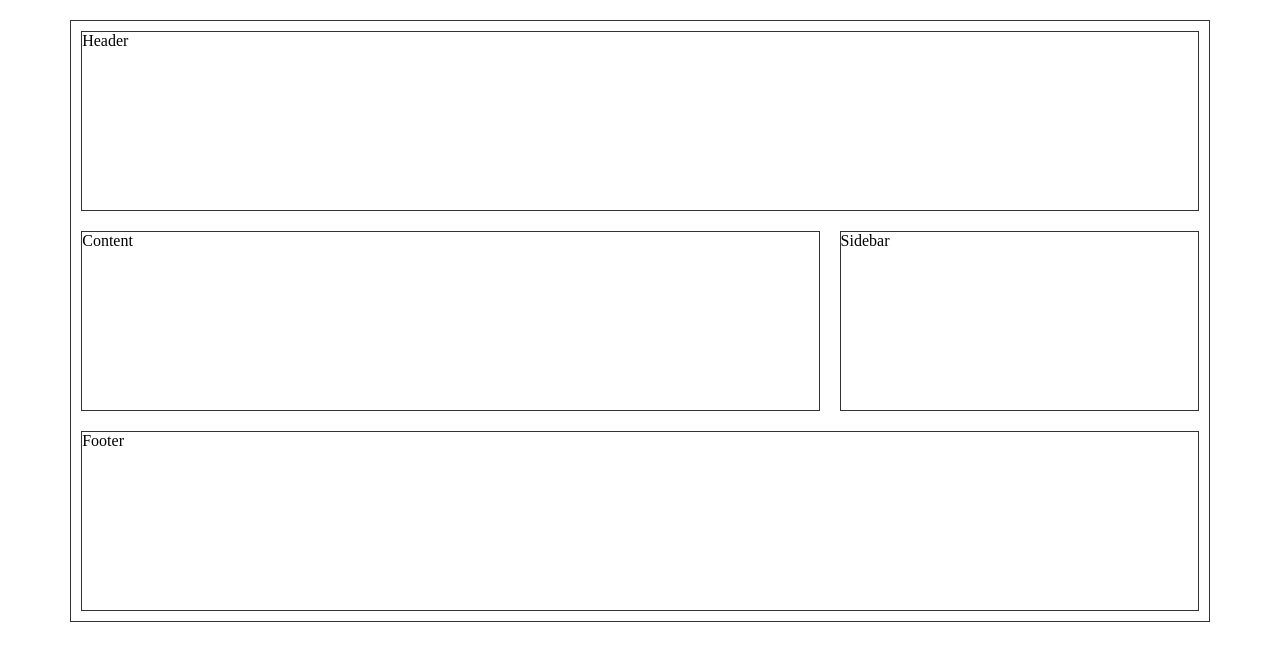
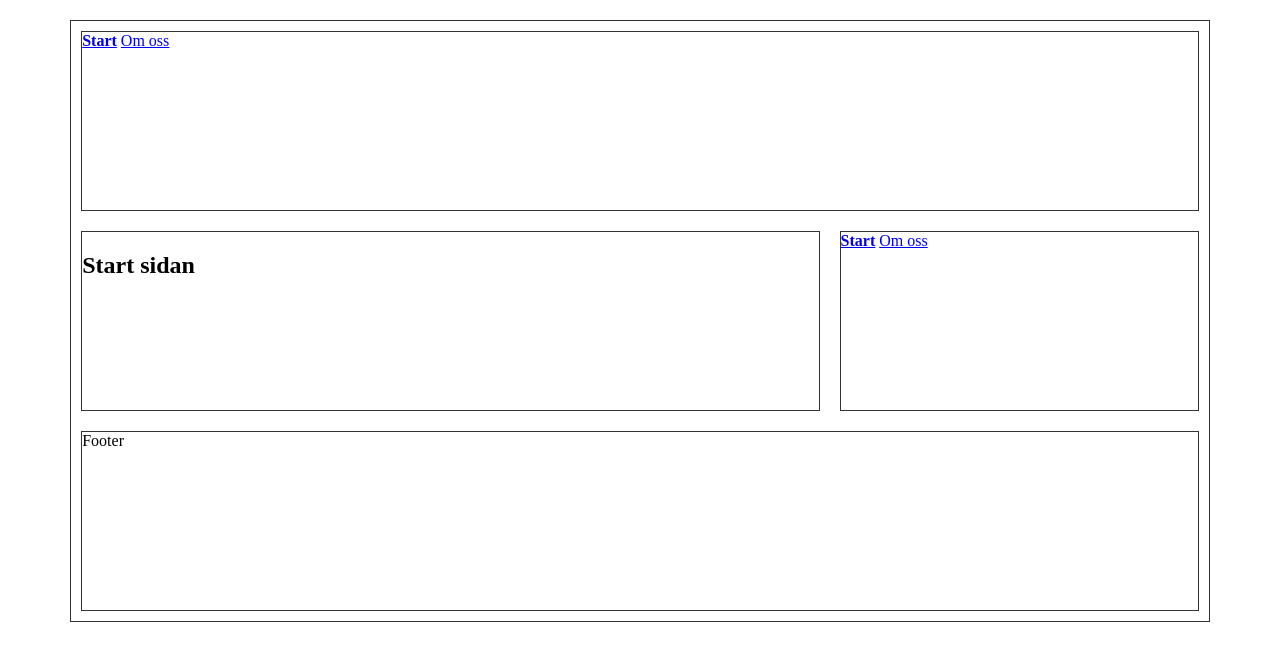
Before and after one commit to sibala/mobile-first, a plain HTML site: page index.html in a window 1280 px wide. Drawn offline with Linux system fonts and the light colour scheme.

Commit message:
start page content done

```diff
--- a/index.html
+++ b/index.html
@@ -7,9 +7,21 @@
 </head>
 <body>
 	<main class="container">
-		<header>Header</header>
-		<section>Content</section>
-		<aside>Sidebar</aside>
+		<header>
+			<nav>
+				<a href="#"><b>Start</b></a>
+				<a href="about-us.html">Om oss</a>
+			</nav>
+		</header>
+		<section>
+			<h2>Start sidan</h2>
+		</section>
+		<aside>
+			<nav>
+				<a href="#"><b>Start</b></a>
+				<a href="about-us.html">Om oss</a>
+			</nav>
+		</aside>
 		<footer>Footer</footer>
 	</main>
 </body>
```
